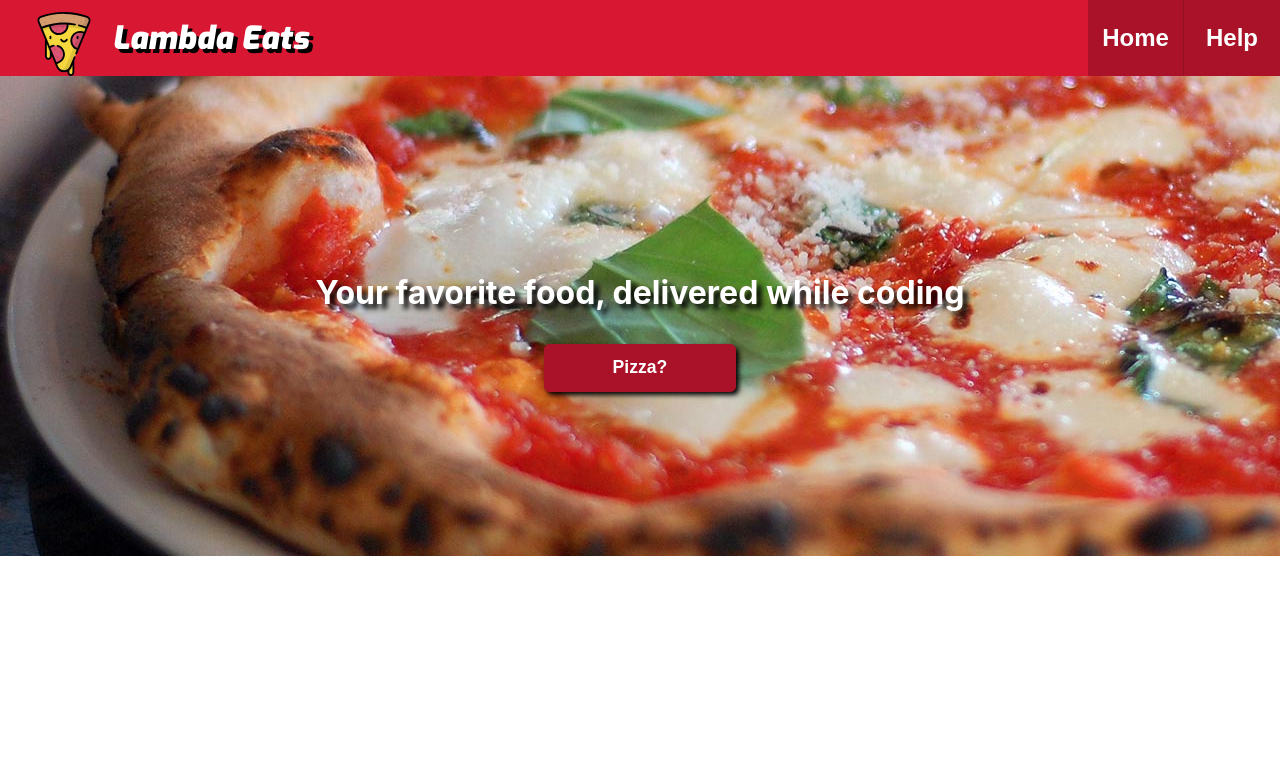
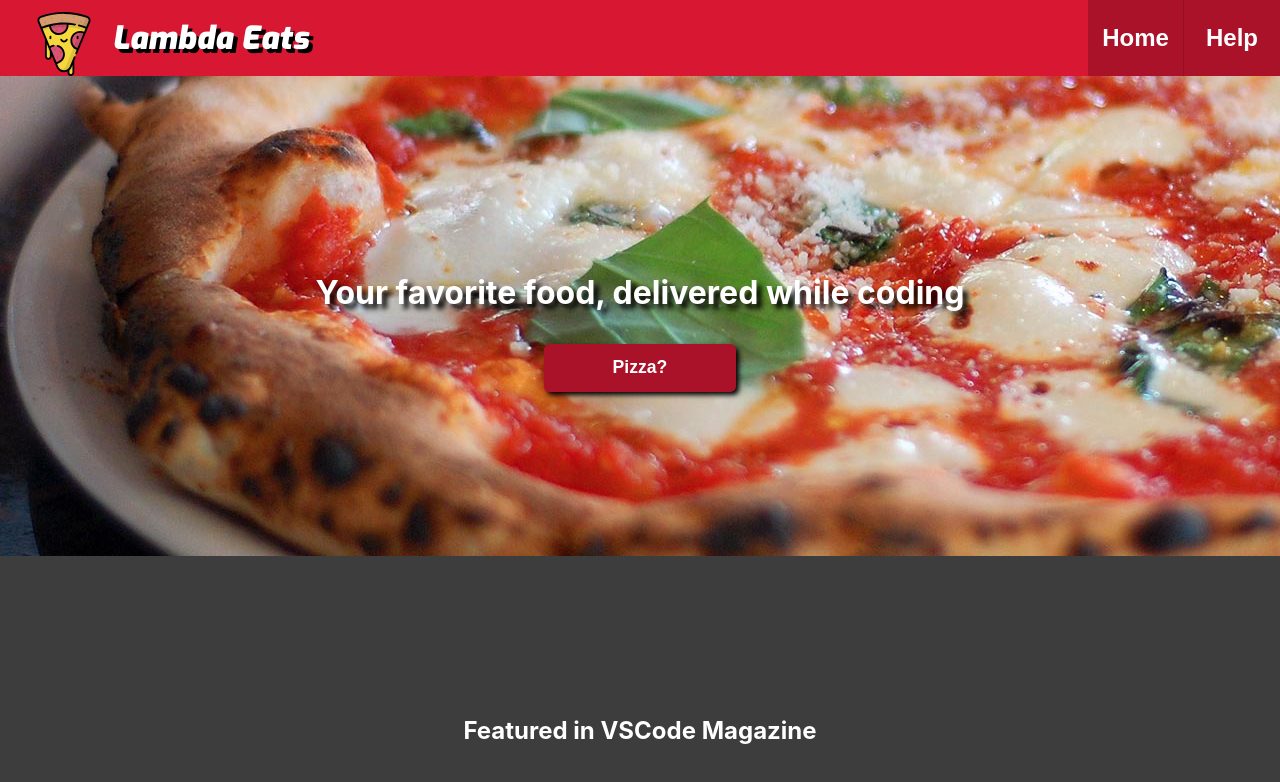
Before and after one commit to bloominstituteoftechnology/Sprint-Challenge-Lambda-Eats-starter, a React (Create React App) app: page / in a window 1280 px wide. Shown: the top 782 px of the page. Built offline with nearby package versions, Linux system fonts and the light colour scheme.

Commit message:
added fun styling to project

```diff
--- a/src/components/home.js
+++ b/src/components/home.js
@@ -52,10 +52,24 @@ import {Route, Link} from 'react-router-dom'
             `
             //end header styling
 
+            const ComingSoon = styled.div`
+            background-color: #3d3d3d;
+            min-height: 60vh;`
+
+            const ComingSoonH2 = styled.h2`
+            padding-top: 10rem;
+            color: white;
+            margin: 0 auto;
+            text-align: center;
+            `
+
+
+
+
 
 const CTA = () => {
     return (
-
+        <>
     <HeroContainer>
 
       <HeroContainerInner>
@@ -78,6 +92,23 @@ const CTA = () => {
 
     </HeroContainer>
 
+    <Route exact path="/">
+
+    <ComingSoon>
+
+        <ComingSoonH2>Featured in VSCode Magazine</ComingSoonH2>
+
+
+    </ComingSoon>
+
+
+
+    </Route>
+
+
+    </>
+
+
 )
 }
 
```
